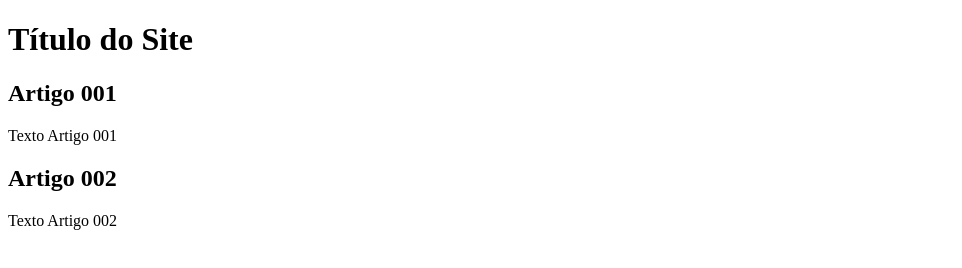
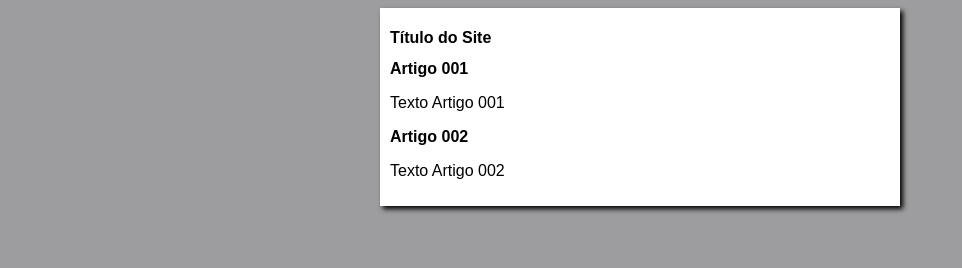
Before and after one commit to thiago-gafanhoto/projeto-site, a plain HTML site: page index.html in a window 1280 px wide. Shown: the whole page, without its empty margins (0-962 px from the left). Drawn offline with Linux system fonts and the light colour scheme.

Commit message:
iniciei o design

```diff
--- /dev/null
+++ b/estilos/style.css
@@ -0,0 +1,16 @@
+* {
+    font-family: Arial, Helvetica, sans-serif;
+    font-size: 16px;
+}
+
+body {
+    background-color: rgb(157, 156, 158);
+}
+
+main {
+    background-color: white;
+    width: 500px;
+    margin: auto;
+    padding: 10px;
+    box-shadow: 3px 3px 5px black;
+}
--- a/index.html
+++ b/index.html
@@ -4,6 +4,7 @@
     <meta charset="UTF-8">
     <meta name="viewport" content="width=device-width, initial-scale=1.0">
     <title>Título</title>
+    <link rel="stylesheet" href="estilos/style.css">
 </head>
 <body>
     <main>
```
